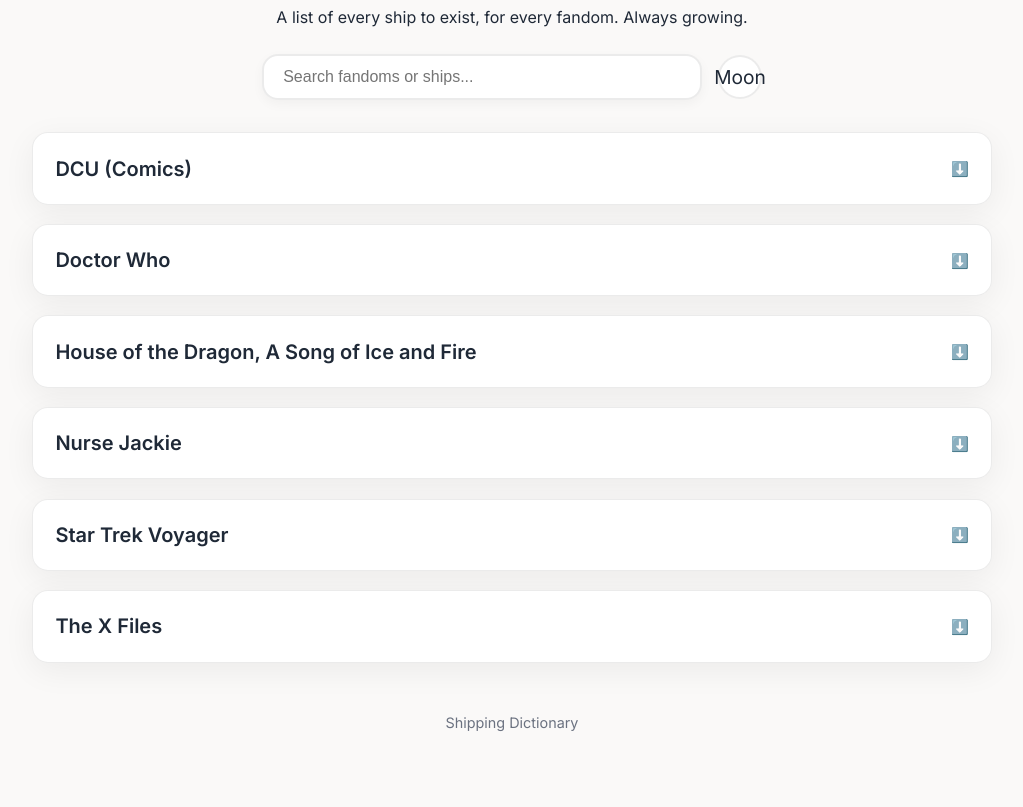
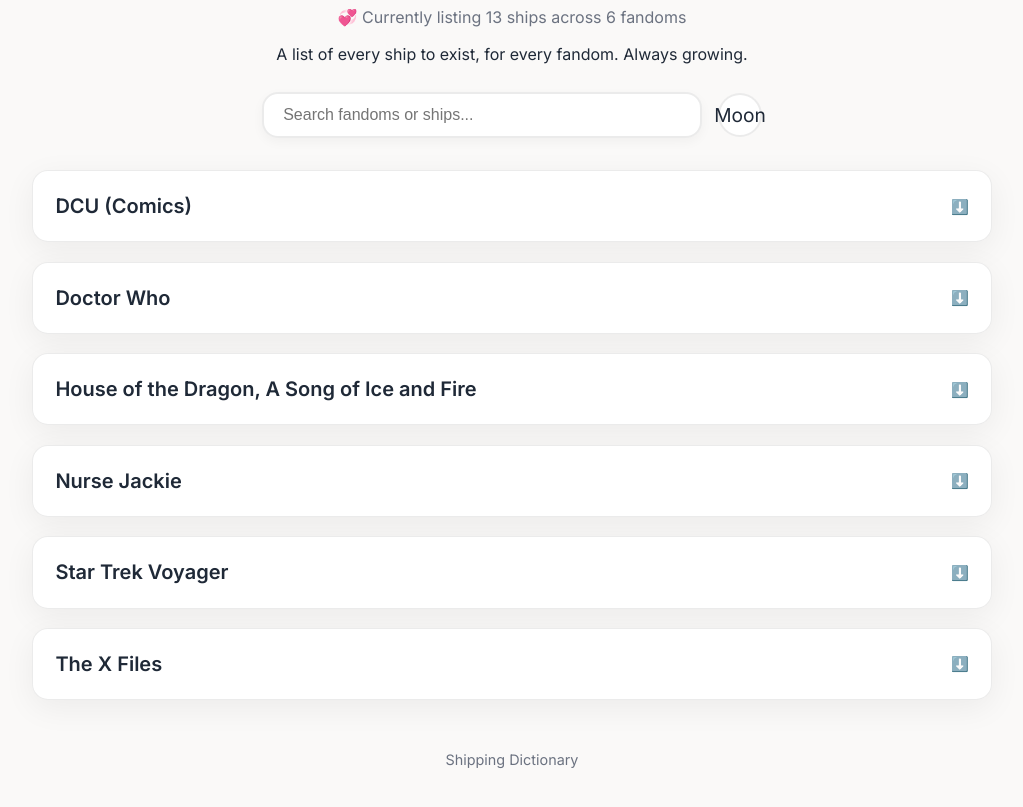
Before and after one commit to paintedbirdsinflowers/Shipping-Dictionary, a plain HTML site: page index.html in a window 1280 px wide. Shown: the part 81-888 px from the top of the page, without its empty margins (128-1151 px from the left). Before the commit the page ends 855 px from the top, so only its background shows below. Drawn offline with Linux system fonts and the light colour scheme.

Commit message:
Implement ship count display and animation
Added a count display for ships and fandoms with animation.

```diff
--- a/index.html
+++ b/index.html
@@ -58,6 +58,14 @@
       font-weight: 600;
       color: var(--accent);
       margin-bottom: 0.5rem;
+    }
+
+    #count {
+      color: var(--subtext);
+      font-size: 1rem;
+      margin-top: 0.25rem;
+      margin-bottom: 0.75rem;
+      transition: var(--transition);
     }
 
     .controls {
@@ -221,18 +229,9 @@
       font-size: 0.9rem;
     }
 
-    @keyframes fadeIn {
-      to { opacity: 1; transform: translateY(0); }
-    }
-
-    @keyframes slideDown {
-      from { opacity: 0; max-height: 0; }
-      to { opacity: 1; max-height: 400px; }
-    }
-
-    @keyframes spin {
-      to { transform: rotate(360deg); }
-    }
+    @keyframes fadeIn { to { opacity: 1; transform: translateY(0); } }
+    @keyframes slideDown { from { opacity: 0; max-height: 0; } to { opacity: 1; max-height: 400px; } }
+    @keyframes spin { to { transform: rotate(360deg); } }
 
     @media (max-width: 600px) {
       h1 { font-size: 1.8rem; }
@@ -245,7 +244,9 @@
   <div class="container">
     <header>
       <h1>Shipping Dictionary</h1>
-      A list of every ship to exist, for every fandom. Always growing.      <div class="controls">
+      <p id="count">Loading ship count...</p>
+      A list of every ship to exist, for every fandom. Always growing.
+      <div class="controls">
         <input type="text" id="search" placeholder="Search fandoms or ships...">
         <div class="theme-toggle" id="themeToggle">Moon</div>
       </div>
@@ -261,6 +262,7 @@
     const directory = document.getElementById("directory");
     const searchInput = document.getElementById("search");
     const themeToggle = document.getElementById("themeToggle");
+    const countDisplay = document.getElementById("count");
 
     // Theme toggle
     themeToggle.addEventListener("click", () => {
@@ -269,6 +271,18 @@
       themeToggle.textContent = isDark ? "Moon" : "Sun";
     });
 
+    // Count-up animation helper
+    function animateCount(element, start, end, duration) {
+      const startTime = performance.now();
+      function update(now) {
+        const progress = Math.min((now - startTime) / duration, 1);
+        const value = Math.floor(start + (end - start) * progress);
+        element.textContent = value;
+        if (progress < 1) requestAnimationFrame(update);
+      }
+      requestAnimationFrame(update);
+    }
+
     // Load ships
     async function loadShips() {
       try {
@@ -276,10 +290,21 @@
         if (!res.ok) throw new Error("Not found");
         const data = await res.json();
         allData = data;
+
+        // Count fandoms and ships
+        const fandomCount = Object.keys(allData).length;
+        const shipCount = Object.values(allData).reduce((sum, s) => sum + s.length, 0);
+
+        // Animate the counts
+        countDisplay.innerHTML = `💞 Currently listing <span id="shipNum">0</span> ships across <span id="fandomNum">0</span> fandoms`;
+        animateCount(document.getElementById("shipNum"), 0, shipCount, 800);
+        animateCount(document.getElementById("fandomNum"), 0, fandomCount, 800);
+
         render(allData);
         directory.className = "";
       } catch (e) {
         directory.innerHTML = "<p class='no-matches'>Error loading ships.json</p>";
+        countDisplay.textContent = "Unable to load ship count 💔";
       }
     }
 
@@ -288,7 +313,6 @@
       directory.innerHTML = "";
       const lower = query.toLowerCase();
       const fandoms = Object.keys(data).sort();
-
       let visible = 0;
       let delay = 0;
 
```
